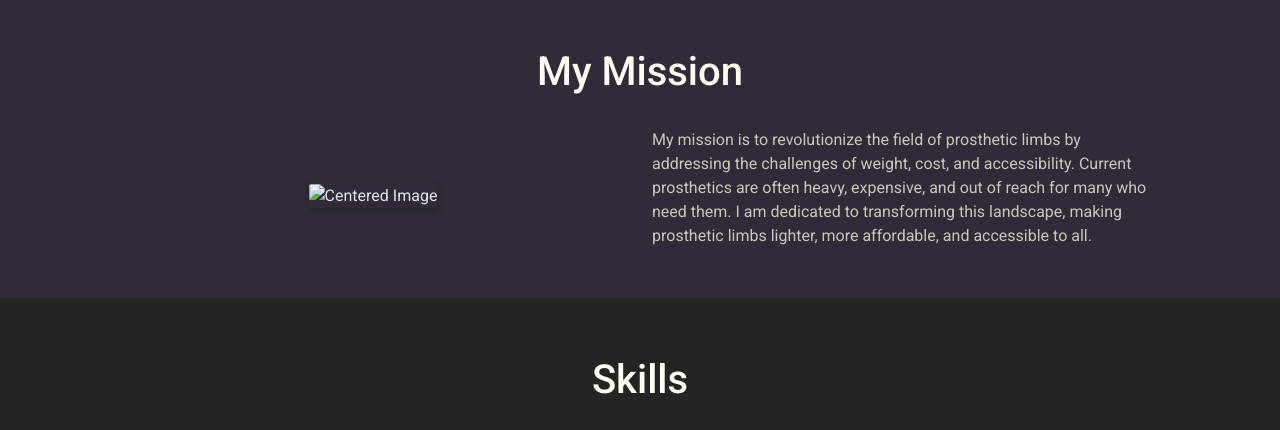
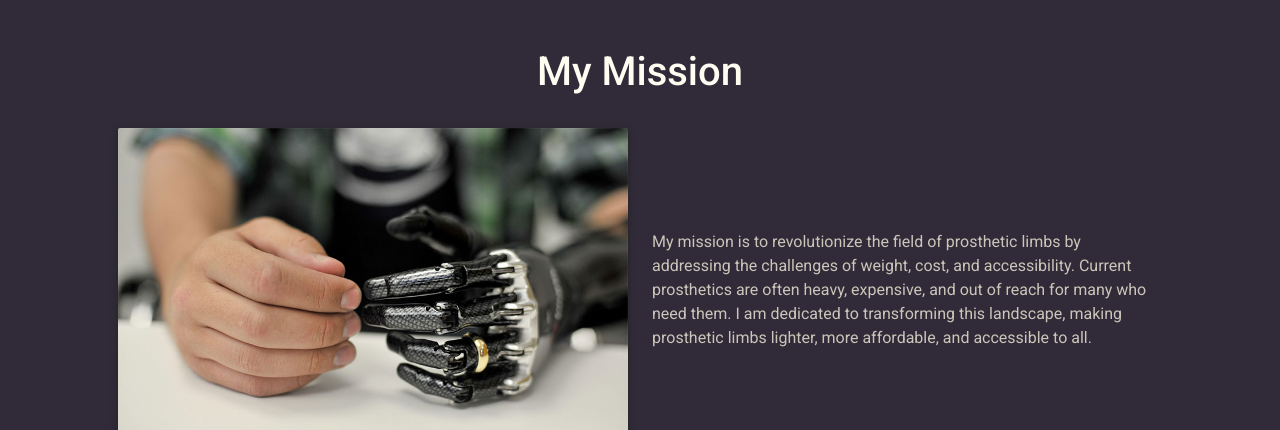
Before and after one commit to Kamron247/my-portfolio, a plain HTML site: page index.html in a window 1280 px wide. Shown: the part 810-1240 px from the top of the page. Drawn offline with nearby package versions, Linux system fonts and the light colour scheme.

Commit message:
Fixed mission statement img

```diff
--- a/index.html
+++ b/index.html
@@ -81,7 +81,7 @@
             <h1>My Mission</h1>
           </li>
           <li class="col-12 col-md-6">
-            <img src="img/BuildRoboHand.jpg" alt="Centered Image">
+            <img src="img/AppliedRoboHand.jpg" alt="Centered Image">
           </li>
           <li class="col-12 col-md-6">
             <p>
```
